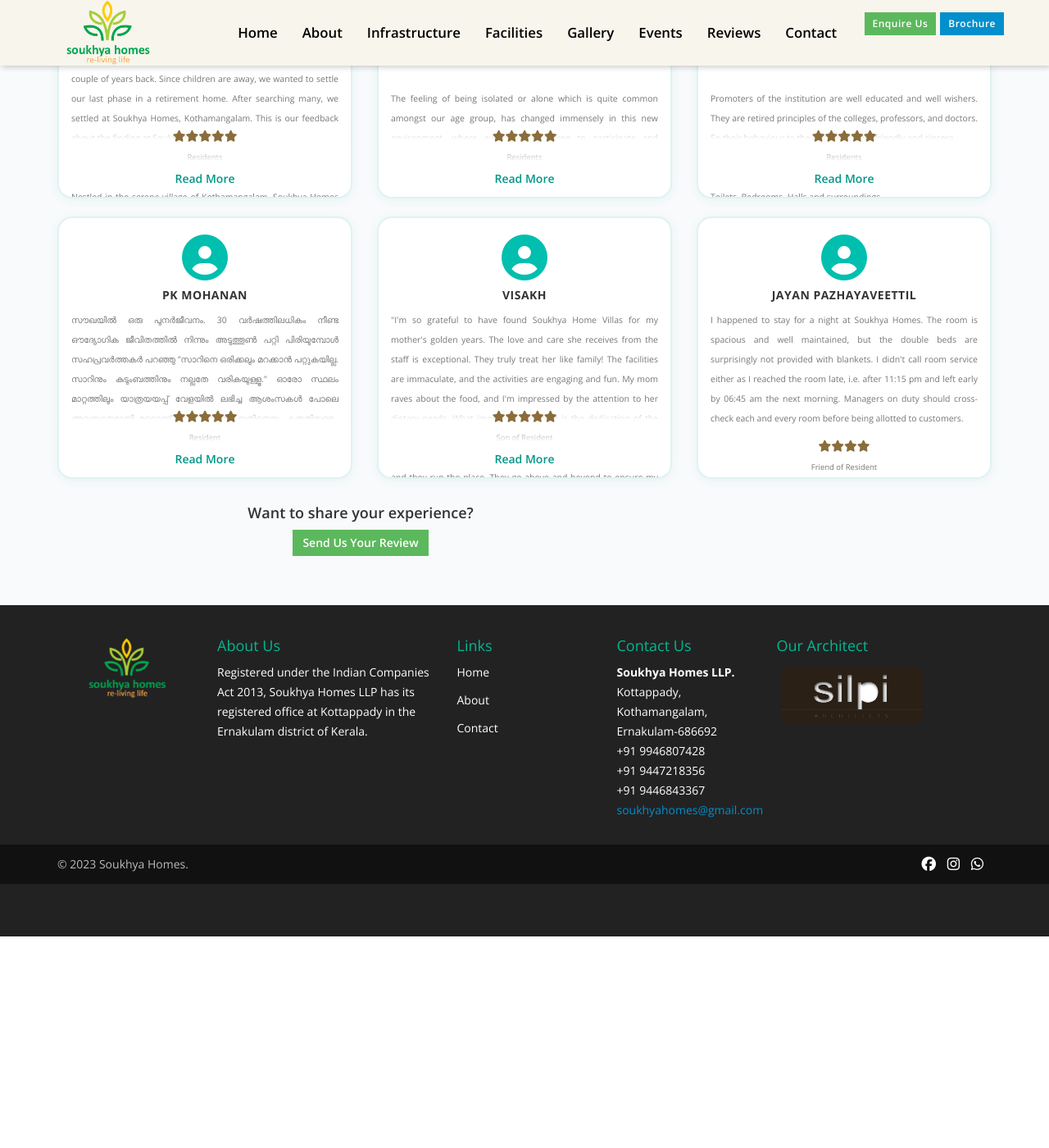
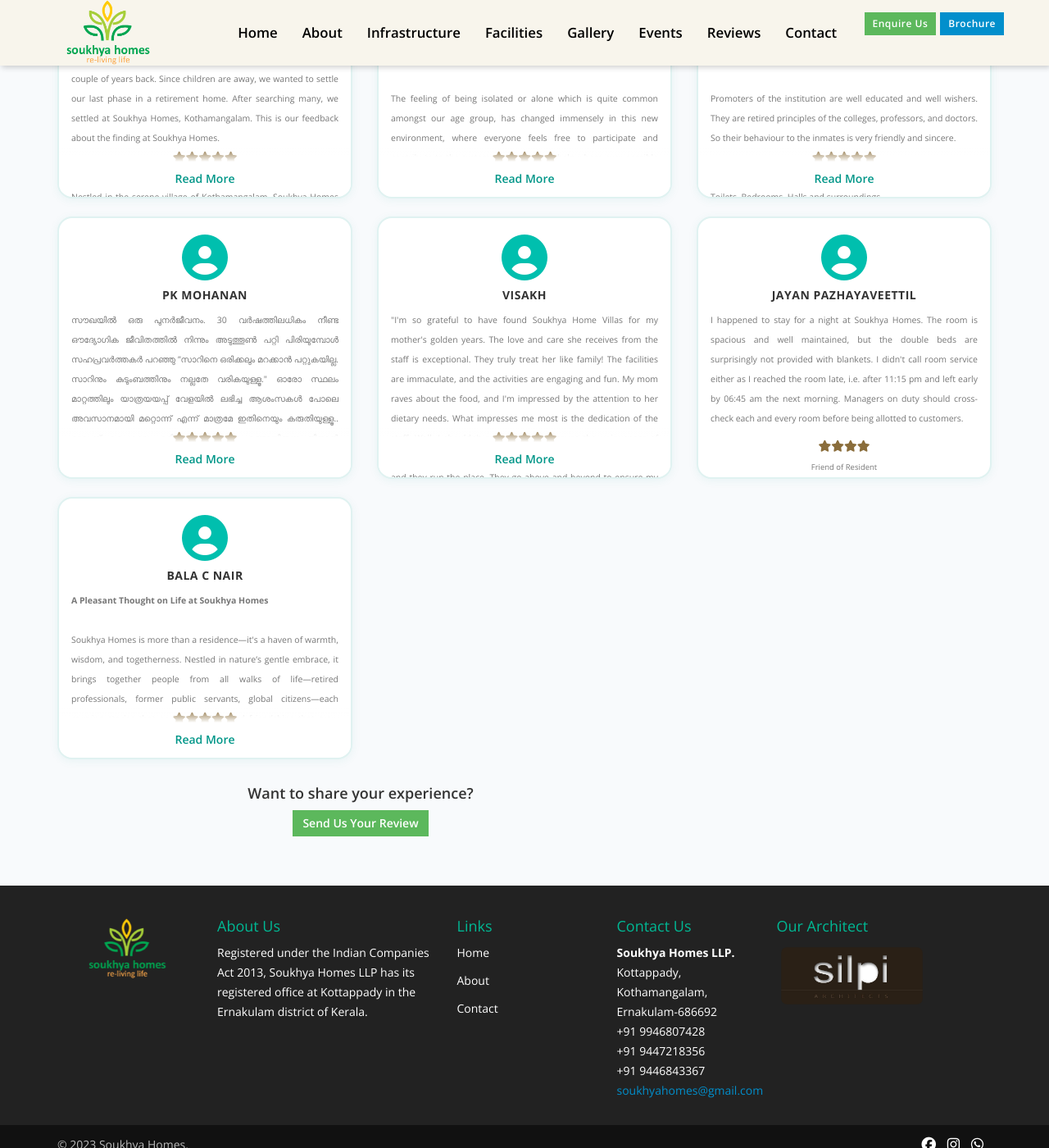
Before and after one commit to soukhyahomes/soukhyahomes.github.io, a Jekyll site: the page built from reviews.html, in a window 1280 px wide and 1400 px high, scrolled down 586 px. Shown: the whole window at 82% size. Built offline with Jekyll 4.4.1, drawn with Linux system fonts in a browser that asks for light colours; nearby versions of some CDN libraries; before the commit the page ends 1777 px from its top, so only the background shows below that.

Commit message:
balarevew

```diff
--- a/_layouts/reviews.html
+++ b/_layouts/reviews.html
@@ -148,6 +148,23 @@ So in all ways we are satisfied here. Since last 2 years we were searching sever
               <span class="text-muted" style="font-size:0.95rem;">Friend of Resident</span>
             </div>
           </div>
+          <div class="col-md-4 col-sm-6 mb-4">
+            <div class="review-card card h-100 p-4 shadow-sm border-accent text-center">
+              <i class="fa fa-user-circle fa-4x mb-3" style="color:#00bfae;"></i>
+              <h5 class="mb-1">Bala C Nair</h5>
+              <p class="text-muted mb-2" style="font-size:1.05rem;"><strong>A Pleasant Thought on Life at Soukhya Homes</strong><br><br>
+Soukhya Homes is more than a residence—it's a haven of warmth, wisdom, and togetherness. Nestled in nature’s gentle embrace, it brings together people from all walks of life—retired professionals, former public servants, global citizens—each carrying stories that enrich our days and friendships that grow deeper with time.<br><br>
+Though some of us live alone, no one is ever truly alone here. The dining hall is our meeting ground, alive with laughter, shared meals, and the comfort of familiar faces. It’s a space where every conversation is a thread in the vibrant fabric of our community.<br><br>
+Surrounded by lush greenery and the soft sounds of nature, Soukhya offers peace to the soul. A beautiful new riverside spot is gently taking shape nearby—a place to dip our feet in cool, clear waters and lose track of time in quiet company. We’re all looking forward to the simple joys it will bring.<br><br>
+Now, as the rains gently fade and the earth glows in fresh green, the air hums with anticipation. Onam, our cherished festival, is around the corner—a time for music, dance, tradition, and togetherness. Our community comes alive with preparation, ready to celebrate with hearts full of joy.<br><br>
+At Soukhya Homes, we don’t just live—we share, we cherish, and we thrive. It’s not just a home—it’s where life is beautifully lived.
+              </p>
+              <div class="text-warning mb-2">
+                <i class="fa fa-star"></i><i class="fa fa-star"></i><i class="fa fa-star"></i><i class="fa fa-star"></i><i class="fa fa-star"></i>
+              </div>
+              <span class="text-muted" style="font-size:0.95rem;">Resident</span>
+            </div>
+          </div>
         <div class="row mt-5 justify-content-center">
           <div class="col-lg-8 d-flex flex-column align-items-center justify-content-center text-center mx-auto">
             <h4 class="mb-3" style="font-weight:600;">Want to share your experience?</h4>
@@ -275,13 +292,6 @@ So in all ways we are satisfied here. Since last 2 years we were searching sever
         container.className = 'stars-and-meta';
         if (stars) container.appendChild(stars.cloneNode(true));
         if (meta) container.appendChild(meta.cloneNode(true));
-        // Add consolidated/expanded meta info
-        var expandedMeta = document.createElement('div');
-        expandedMeta.className = 'expanded-meta text-muted';
-        expandedMeta.style.fontSize = '0.95rem';
-        expandedMeta.style.marginTop = '0.25rem';
-        expandedMeta.innerText = meta ? (meta.innerText + ' (Consolidated & Expanded)') : '';
-        container.appendChild(expandedMeta);
         card.appendChild(container);
         // Hide original stars/meta until expanded
         stars.style.display = 'none';
```
